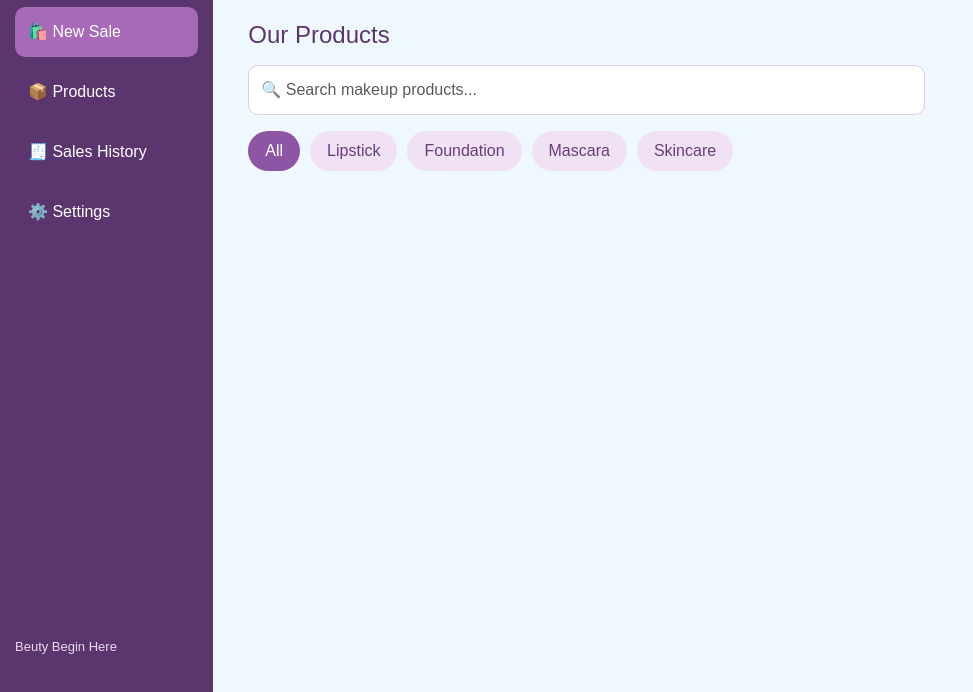
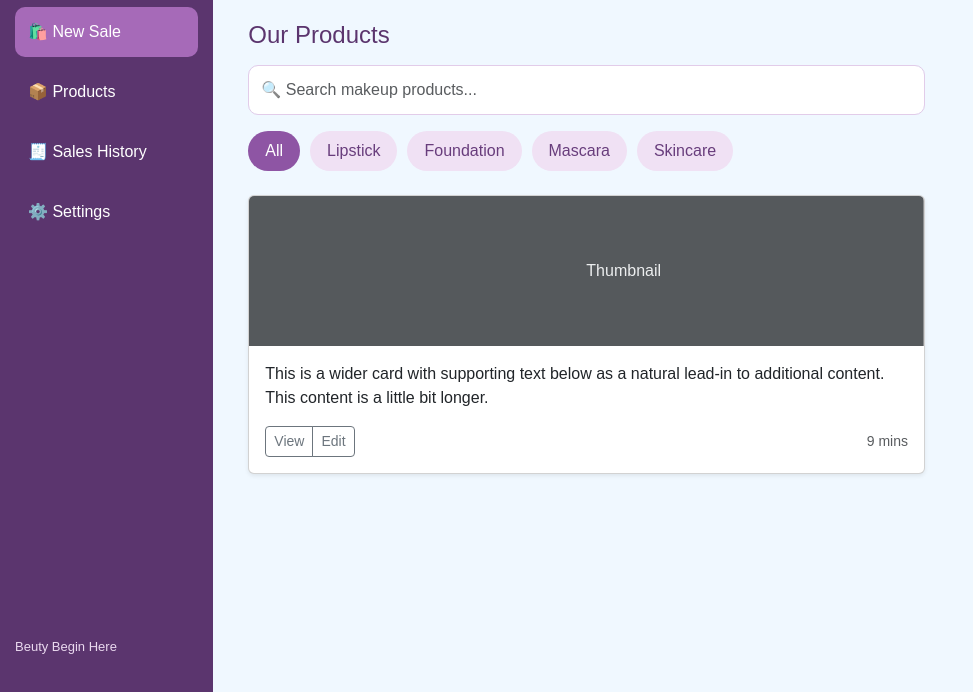
Before and after one commit to Nikesha01/Glow-Beauty-Makeup-Store-POS-System, a plain HTML site: page index.html in a window 1280 px wide. Shown: the part 108-800 px from the top of the page, without its empty margins (0-973 px from the left). Drawn offline with nearby package versions, Linux system fonts and the light colour scheme.

```diff
--- a/index.html
+++ b/index.html
@@ -7,6 +7,9 @@
     <title>Glow Beauty & Makeup Store</title>
     <link href="https://cdn.jsdelivr.net/npm/bootstrap@5.3.9/dist/css/bootstrap.min.css" rel="stylesheet"
         integrity="sha384-yEPZ7jP9S0QKiUQ0m3jjsO4ProIW7wvR9gXkI7JOGa2XVsw53Yke2bsdkBbjmmiX" crossorigin="anonymous">
+
+         <link href="https://cdn.jsdelivr.net/npm/bootstrap@5.3.8/dist/css/bootstrap.min.css" rel="stylesheet"
+        integrity="sha384-sRIl4kxILFvY47J16cr9ZwB07vP4J8+LH7qKQnuqkuIAvNWLzeN8tE5YBujZqJLB" crossorigin="anonymous">
     <link rel="stylesheet" href="css\style.css">
 </head>
 
@@ -55,10 +58,8 @@
 
                 <h4 class="section-title">Our Products</h4>
 
-                <input type="text"
-                class="form-control search-box"
-                id="search-box"
-                placeholder="🔍 Search makeup products...">
+                <input type="text" class="form-control search-box" id="search-box"
+                    placeholder="🔍 Search makeup products...">
 
                 <div class="category-buttons mt-3 mb-4">
 
@@ -83,11 +84,41 @@
                     </button>
                 </div>
 
+                <div class="row g-3" id="productGrid">
+                    <div class="col">
+                        <div class="card shadow-sm"> <svg aria-label="Placeholder: Thumbnail"
+                                class="bd-placeholder-img card-img-top" height="150"
+                                preserveAspectRatio="xMidYMid slice" role="img" width="100%"
+                                xmlns="http://www.w3.org/2000/svg">
+                                <title>Placeholder</title>
+                                <rect width="100%" height="100%" fill="#55595c"></rect><text x="50%" y="50%"
+                                    fill="#eceeef" dy=".3em">Thumbnail</text>
+                            </svg>
+                            <div class="card-body">
+                                <p class="card-text">This is a wider card with supporting text below as a natural
+                                    lead-in to additional content. This content is a little bit longer.</p>
+                                <div class="d-flex justify-content-between align-items-center">
+                                    <div class="btn-group"> <button type="button"
+                                            class="btn btn-sm btn-outline-secondary">View</button> <button type="button"
+                                            class="btn btn-sm btn-outline-secondary">Edit</button> </div> <small
+                                        class="text-body-secondary">9 mins</small>
+                                </div>
+                            </div>
+                        </div>
+                    </div>
+                </div>
+
             </div>
+
+
 
         </div>
 
     </div>
+
+     <script src="https://cdn.jsdelivr.net/npm/bootstrap@5.3.8/dist/js/bootstrap.bundle.min.js"
+        integrity="sha384-FKyoEForCGlyvwx9Hj09JcYn3nv7wiPVlz7YYwJrWVcXK/BmnVDxM+D2scQbITxI"
+        crossorigin="anonymous"></script>
 
     <script src="https://cdn.jsdelivr.net/npm/bootstrap@5.3.9/dist/js/bootstrap.bundle.min.js"
         integrity="sha384-WyOxWvTyr1QaMPfiPJSv76iReVthorl5uWlFtZPyK0IEB0hGzo9y5Bp9mYanr8Bu"
```
